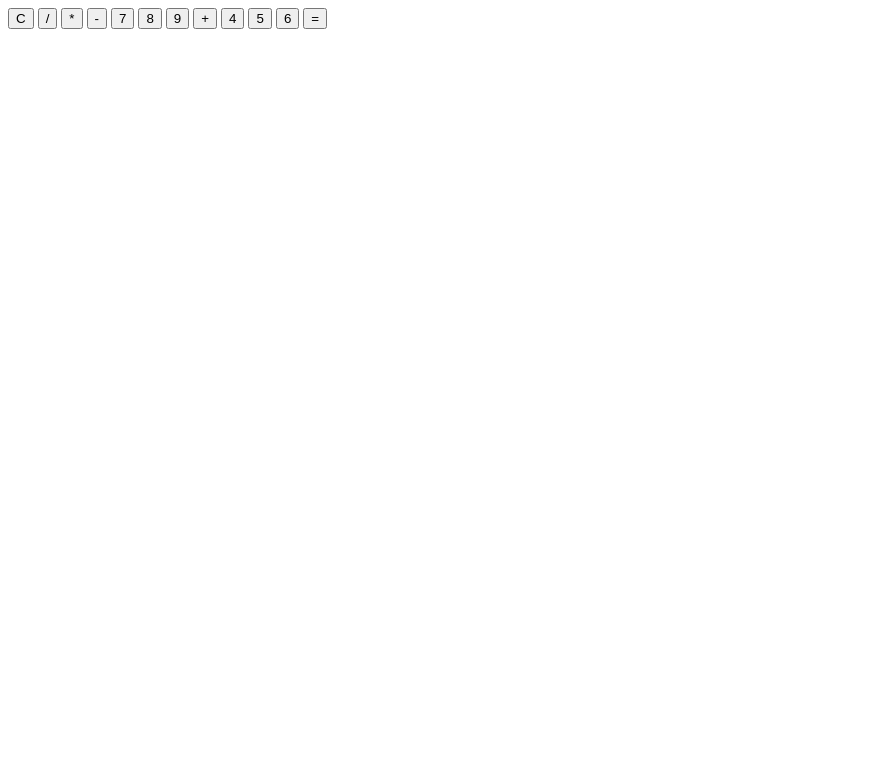
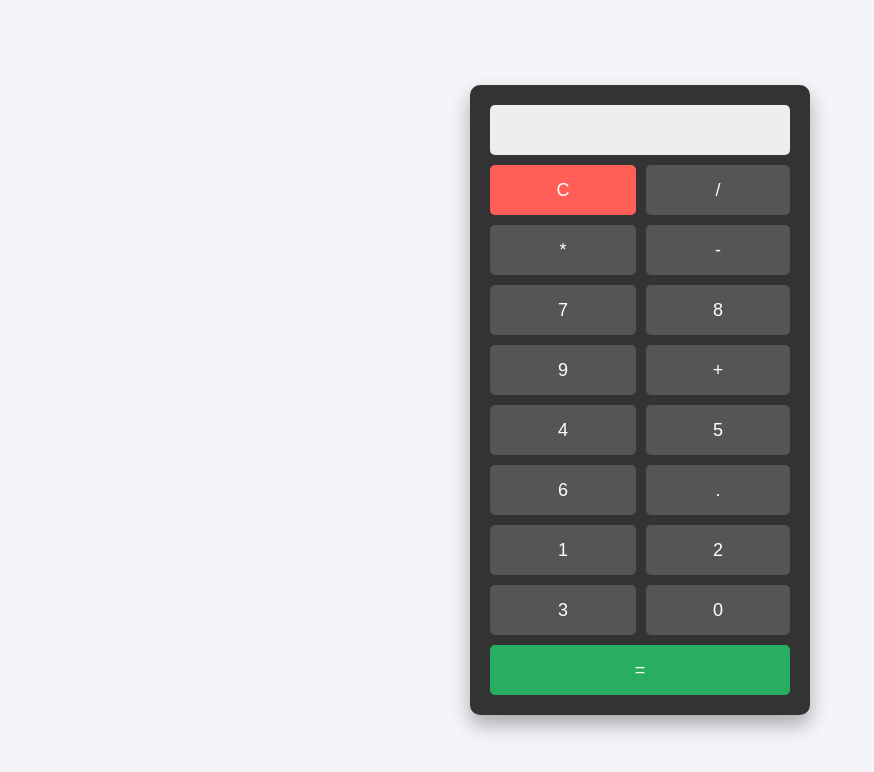
Before and after one commit to sergeisinetutov05/test, a plain HTML site: page index.html in a window 1280 px wide. Shown: the whole page, without its empty margins (0-874 px from the left). Drawn offline with Linux system fonts and the light colour scheme.

Commit message:
Update index.html

```diff
--- a/index.html
+++ b/index.html
@@ -1,16 +1,41 @@
-<div class="buttons">
-    <button onclick="clearDisplay()">C</button>
-    <button onclick="appendToDisplay('/')">/</button>
-    <button onclick="appendToDisplay('*')">*</button>
-    <button onclick="appendToDisplay('-')">-</button>
+<!DOCTYPE html>
+<html lang="uk">
+<head>
+    <meta charset="UTF-8">
+    <meta name="viewport" content="width=device-width, initial-scale=1.0">
+    <title>Мій Калькулятор</title>
+    <link rel="stylesheet" href="style.css">
+</head>
+<body>
 
-    <button onclick="appendToDisplay('7')">7</button>
-    <button onclick="appendToDisplay('8')">8</button>
-    <button onclick="appendToDisplay('9')">9</button>
-    <button onclick="appendToDisplay('+')">+</button>
+    <div class="calculator">
+        <input type="text" class="display" id="display" disabled>
 
-    <button onclick="appendToDisplay('4')">4</button>
-    <button onclick="appendToDisplay('5')">5</button>
-    <button onclick="appendToDisplay('6')">6</button>
-    <button onclick="calculate()">=</button>
-</div>
+        <div class="buttons">
+            <button class="btn btn-clear" onclick="clearDisplay()">C</button>
+            <button class="btn btn-op" onclick="appendToDisplay('/')">/</button>
+            <button class="btn btn-op" onclick="appendToDisplay('*')">*</button>
+            <button class="btn btn-op" onclick="appendToDisplay('-')">-</button>
+
+            <button class="btn" onclick="appendToDisplay('7')">7</button>
+            <button class="btn" onclick="appendToDisplay('8')">8</button>
+            <button class="btn" onclick="appendToDisplay('9')">9</button>
+            <button class="btn btn-op" onclick="appendToDisplay('+')">+</button>
+
+            <button class="btn" onclick="appendToDisplay('4')">4</button>
+            <button class="btn" onclick="appendToDisplay('5')">5</button>
+            <button class="btn" onclick="appendToDisplay('6')">6</button>
+            <button class="btn" onclick="appendToDisplay('.')">.</button>
+
+            <button class="btn" onclick="appendToDisplay('1')">1</button>
+            <button class="btn" onclick="appendToDisplay('2')">2</button>
+            <button class="btn" onclick="appendToDisplay('3')">3</button>
+            <button class="btn" onclick="appendToDisplay('0')">0</button>
+
+            <button class="btn btn-equal" onclick="calculate()">=</button>
+        </div>
+    </div>
+
+    <script src="script.js"></script>
+</body>
+</html>
```
